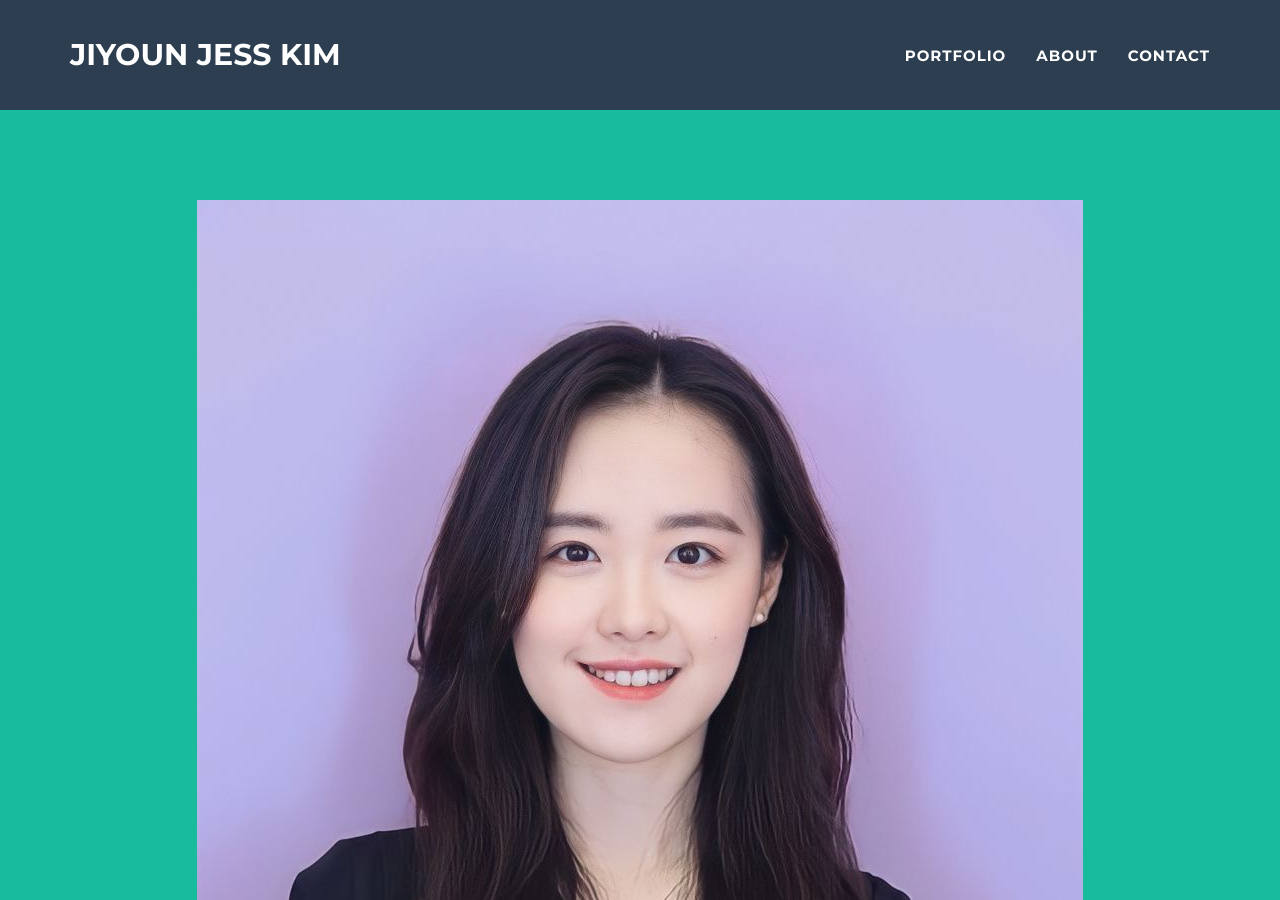
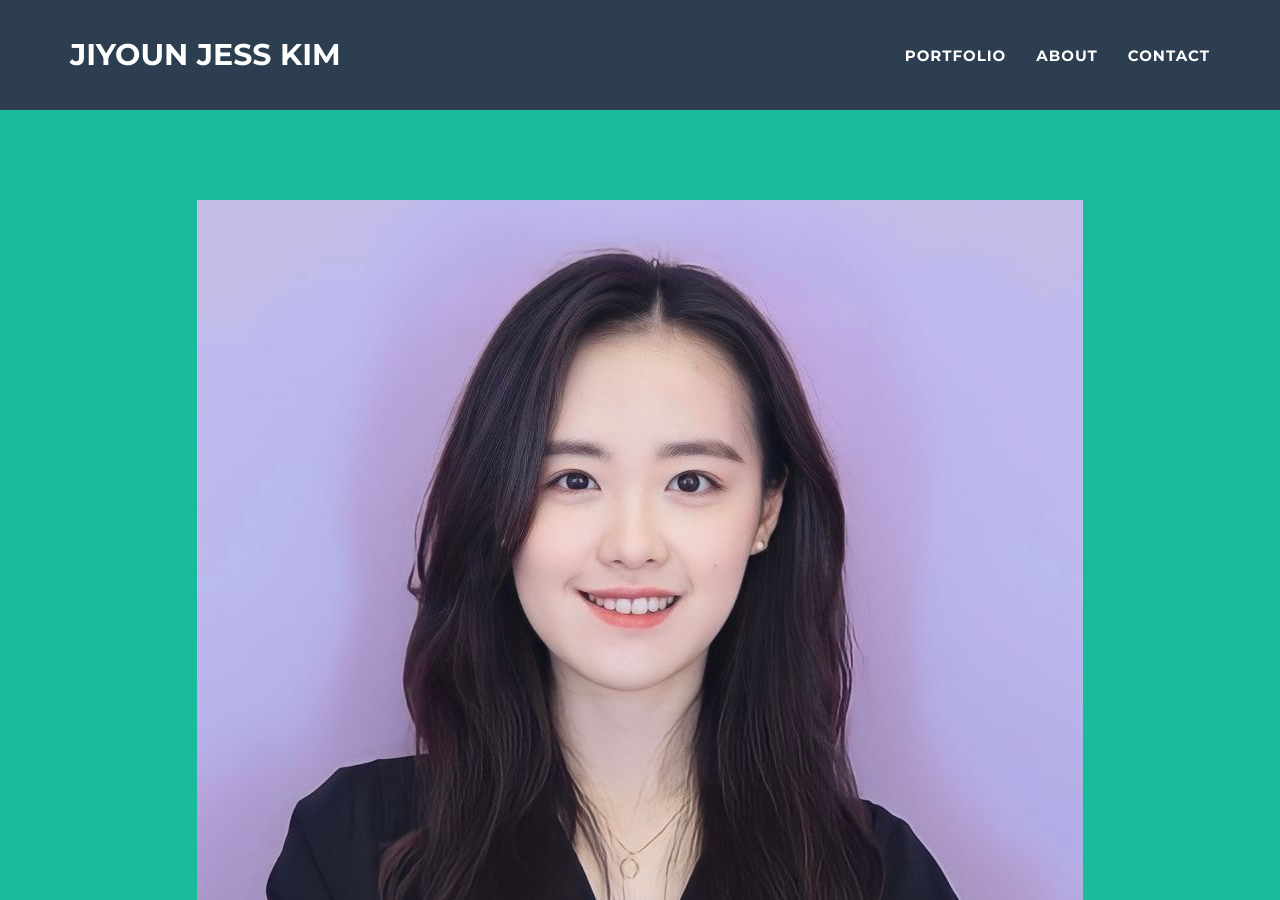
Before and after one commit to kim-ji-youn/kim-ji-youn.github.io, a Jekyll site: the page built from _posts/2014-07-18-project-1.markdown, in a window 1280 px wide and 900 px high. Built offline with Jekyll 4.4.1, drawn with Linux system fonts in a browser that asks for light colours.

Commit message:
modify profile picture

```diff
--- a/_includes/header.html
+++ b/_includes/header.html
@@ -3,7 +3,7 @@
   <div class="container">
     <div class="row">
       <div class="col-lg-12">
-        <img class="img-responsive" src="img/profile.JPG" alt="profile-pic" />
+        <img class="img-responsive" src="img/profile.jpg" alt="profile-pic" />
         <div class="intro-text">
           <span class="name">{{ site.title }}</span>
           <hr class="star-light" />
```
Also changed, not shown: img/profile.JPG.
